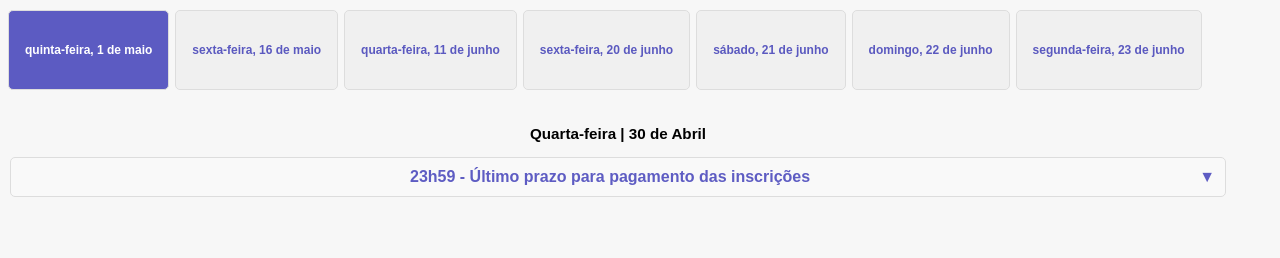
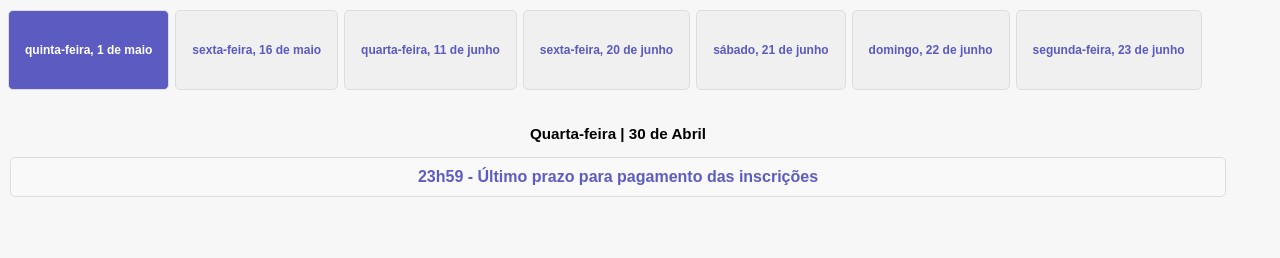
Before and after one commit to MatheusGomes58/AppCamporiAPaC, a React (Create React App) app: page /schedule in a window 1280 px wide. Shown: the top 258 px of the page. Built offline with nearby package versions, Linux system fonts and the light colour scheme.

Commit message:
correção no modal

```diff
--- a/src/pages/schedulePage.jsx
+++ b/src/pages/schedulePage.jsx
@@ -29,7 +29,6 @@ const Event = memo(({ event, handleLocationClick }) => {
                     >
                         <label className='activity-title' onClick={() => toggleActivity(index)}>
                             {atividade.horário} - {atividade.atividade}
-                            <span style={{ float: 'right' }}>{isOpen ? '▲' : '▼'}</span>
                         </label>
 
                         {isOpen && (
```
